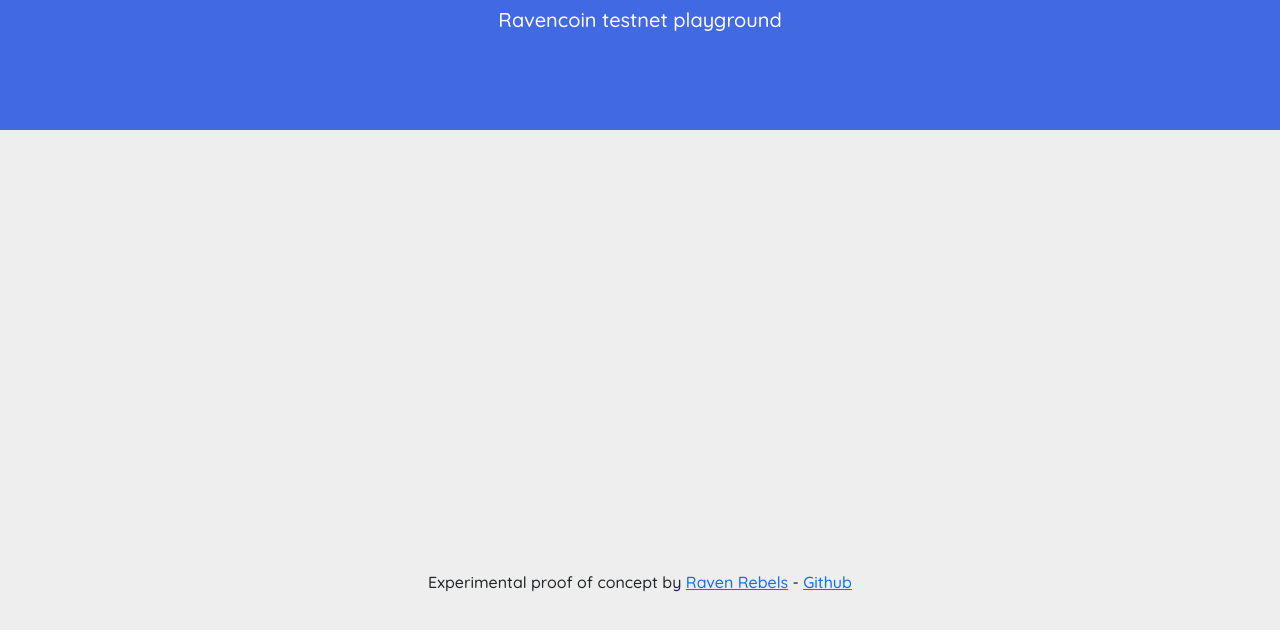
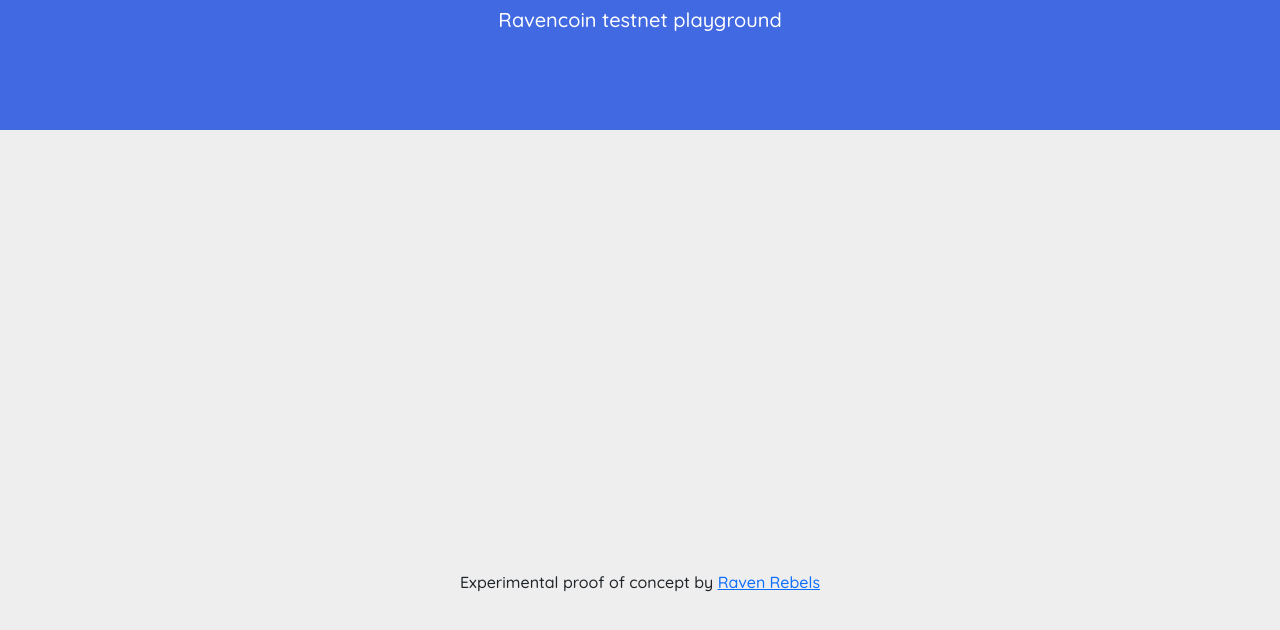
Before and after one commit to ravenrebels/multiwallet, a React app: page signin/index.html in a window 1280 px wide. Shown: the part 70-700 px from the top of the page. Built offline with nearby package versions, Linux system fonts and the light colour scheme; no server answers.

Commit message:
Remove GH link

```diff
--- a/signin/index.html
+++ b/signin/index.html
@@ -1,27 +1,18 @@
 <html>
+
 <head>
   <title>TEST</title>
   <meta name="viewport" content="width=device-width, initial-scale=1" />
-    <link
-      href="https://fonts.googleapis.com/css?family=Quicksand:300,500"
-      rel="stylesheet"
-    />
-    <link
-      href="https://cdn.jsdelivr.net/npm/bootstrap@5.2.3/dist/css/bootstrap.min.css"
-      rel="stylesheet"
-      integrity="sha384-rbsA2VBKQhggwzxH7pPCaAqO46MgnOM80zW1RWuH61DGLwZJEdK2Kadq2F9CUG65"
-      crossorigin="anonymous"
-    />
+  <link href="https://fonts.googleapis.com/css?family=Quicksand:300,500" rel="stylesheet" />
+  <link href="https://cdn.jsdelivr.net/npm/bootstrap@5.2.3/dist/css/bootstrap.min.css" rel="stylesheet"
+    integrity="sha384-rbsA2VBKQhggwzxH7pPCaAqO46MgnOM80zW1RWuH61DGLwZJEdK2Kadq2F9CUG65" crossorigin="anonymous" />
 
-    <link
-      rel="stylesheet"
-      href="https://cdnjs.cloudflare.com/ajax/libs/font-awesome/6.2.1/css/all.min.css"
+  <link rel="stylesheet" href="https://cdnjs.cloudflare.com/ajax/libs/font-awesome/6.2.1/css/all.min.css"
     integrity="sha512-MV7K8+y+gLIBoVD59lQIYicR65iaqukzvf/nwasF0nqhPay5w/9lJmVM2hMDcnK1OnMGCdVK+iQrJ7lzPJQd1w=="
-      crossorigin="anonymous"
-      referrerpolicy="no-referrer"
-    />
+    crossorigin="anonymous" referrerpolicy="no-referrer" />
   <link rel="stylesheet" href="./style.css" />
 </head>
+
 <body>
   <div id="pageTop" class="pageTop">
     <h1 class="display-4">Who do you want to be today?</h1>
@@ -31,9 +22,10 @@
   <p style="text-align: center">
     Experimental proof of concept by
     <a href="https://twitter.com/RavenRebels">Raven Rebels</a>
-      - <a href="https://github.com/ravenrebels/multiwallet">Github</a>
+
   </p>
 
   <script src="./index.js"></script>
 </body>
+
 </html>
```
Lines whose indentation alone changed are shown as unchanged.
